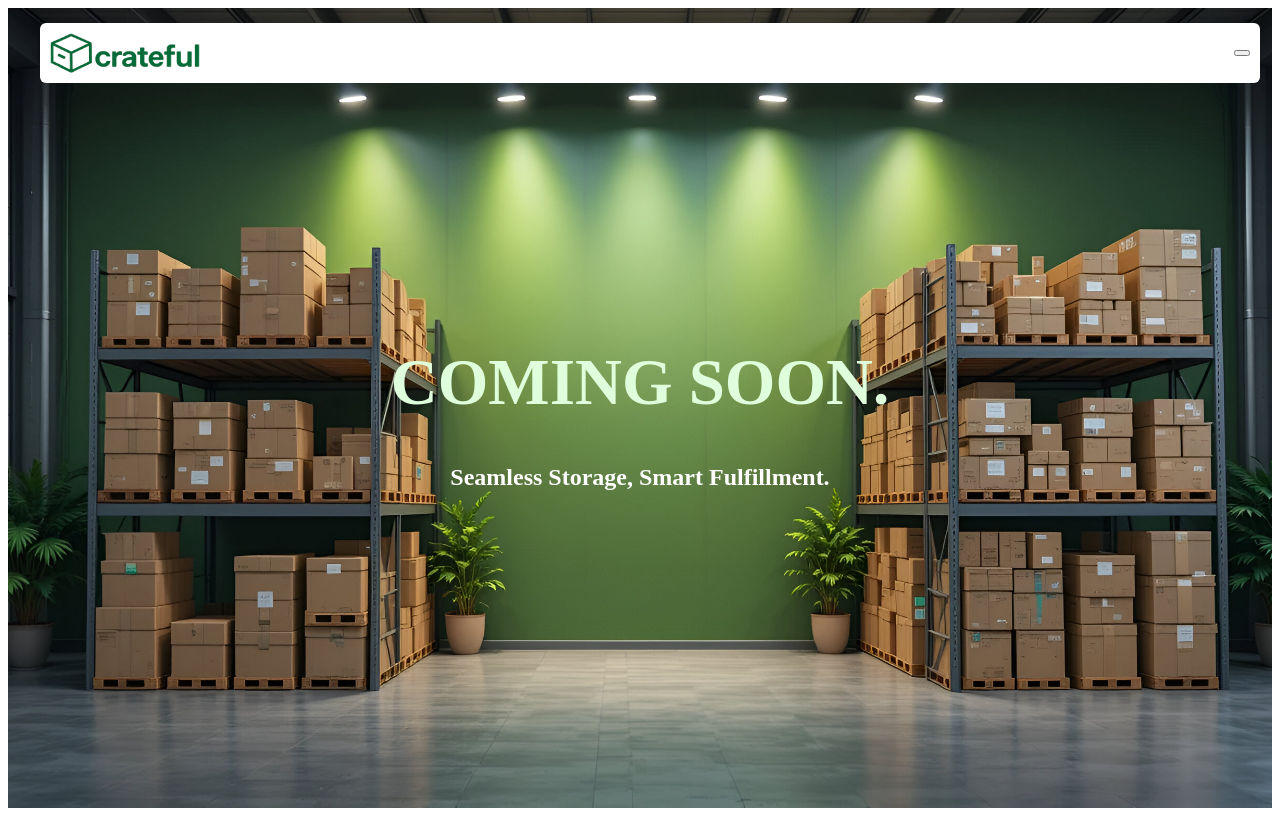
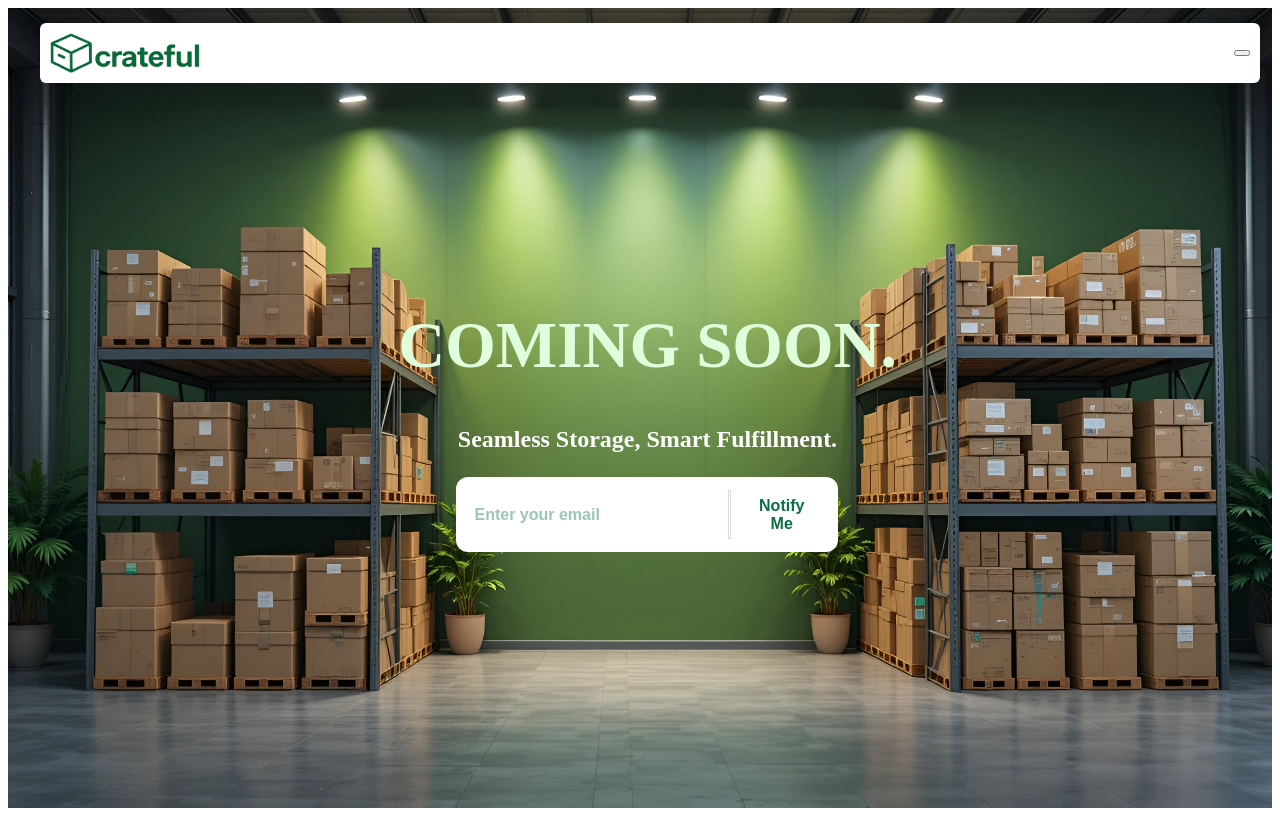
Before and after one commit to Harshavardhan124/crateful, a Next.js app: page / in a window 1280 px wide. Built offline with nearby package versions, Linux system fonts and the light colour scheme.

Commit message:
initial-commit

```diff
--- a/src/app/page.js
+++ b/src/app/page.js
@@ -1,7 +1,35 @@
+"use client"
 import Image from "next/image";
 import styles from "./page.module.css";
+import { useState } from "react";
 
 export default function Home() {
+  const [email, setEmail] = useState('');
+  const [submitted, setSubmitted] = useState(false);
+
+  const onNotify = async () => {
+    if (!email || !email.includes('@')) return;
+
+    const request = new Request("http://localhost:5678/webhook/54339e63-59aa-47e0-99a6-cebe1bb4f4cd", {
+      method: "POST",
+      headers: {
+        'Accept': 'application/json',
+        'Content-Type': 'application/json'
+      },
+      body: JSON.stringify({ email }),
+    });
+
+    try {
+      const response = await fetch(request);
+      const data = await response.json();
+      if (data.success) {
+        setSubmitted(true);
+      }
+    } catch (error) {
+      console.error("Failed to submit:", error);
+    }
+  };
+
   return (
     <div className={styles.page}>
       <main className={styles.main}>
@@ -12,6 +40,32 @@ export default function Home() {
         <div className={styles.bodyWrapper}>
           <h1 className={styles.comingSoon}>COMING SOON.</h1>
           <p className={styles.subtext}>Seamless Storage, Smart Fulfillment.</p>
+          <div className={styles.inputWrapper}>
+            {/* <input  value={email} onChange={e => setEmail(e.target.value)} type="text"  />
+            <button onClick={() => onNotify()}>Nofity</button> */}
+            {submitted ? (
+              <div className={styles.thanksMessage}>
+                <p>Thanks! We'll notify you when we launch.</p>
+              </div>
+            ) : (
+              <div className={styles.notifyContainer}>
+                <input
+                  value={email}
+                  onChange={e => setEmail(e.target.value)}
+                  type="email"
+                  placeholder="Enter your email"
+                  className={styles.emailInput}
+                />
+                <div className={styles.seperator} />
+                <button
+                  onClick={onNotify}
+                  className={styles.notifyButton}
+                >
+                  Notify Me
+                </button>
+              </div>
+            )}
+          </div>
         </div>
       </main>
     </div>
--- a/src/app/page.module.css
+++ b/src/app/page.module.css
@@ -35,7 +35,7 @@
 }
 
 .bodyWrapper {
-
+  margin-left: 15px;
 }
 
 .comingSoon {
@@ -51,10 +51,62 @@
   font-weight: bold;
   margin-top: 1px;
   text-align: center;
+}
 
+.inputWrapper {
+  margin-top: 24px;
+  display: flex;
+  justify-content: center;
+}
+
+.notifyContainer {
+  background: white;
+  padding: 14px 16px;
+  border-radius: 12px;
+  display: flex;
+  flex-direction: row;
+  justify-content: space-between;
+  align-items: center;
+  gap: 10px;
+  height: 47px;
+  width: 350px;
+}
+
+.seperator {
+  height: 100%;
+  width: 1px;
+  border: 1px solid #dfdada;
+}
+
+.emailInput {
+  background: transparent;
+  border: none;
+  outline: none;
+  font-size: 16px;
+  font-weight: bold;
+  width: calc(100% - 100px);
+  color: #0b6f40;
+}
+
+.emailInput::placeholder {
+  color: #9bc7b2;
+}
+
+.notifyButton {
+  background: transparent;
+  cursor: pointer;
+  color: #0b6f40;
+  border: none;
+  font-size: 16px;
+  font-weight: bold;
+  letter-spacing: normal;
 }
 
 @media (max-width: 600px) {
+  .bodyWrapper {
+    margin-bottom: 300px;
+  }
+
   .page {
     background-image: url("/small-bg.png");
   }
@@ -65,6 +117,25 @@
 
   .subtext {
     font-size: 12px;
-    margin-bottom: 250px;
+  }
+
+  .inputWrapper {
+    margin-top: 14px;
+  }
+
+  .notifyContainer {
+    padding: 10px 14px;
+    width: 85%;
+    height: 35px;
+    border-radius: 6px;
+  }
+
+  .emailInput {
+    font-size: 12px;
+    width: calc(100% - 80px);
+  }
+
+  .notifyButton {
+    font-size: 12px;
   }
 }
```
